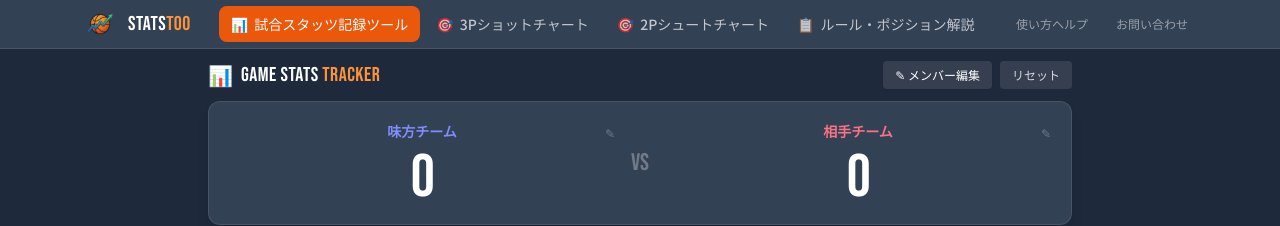
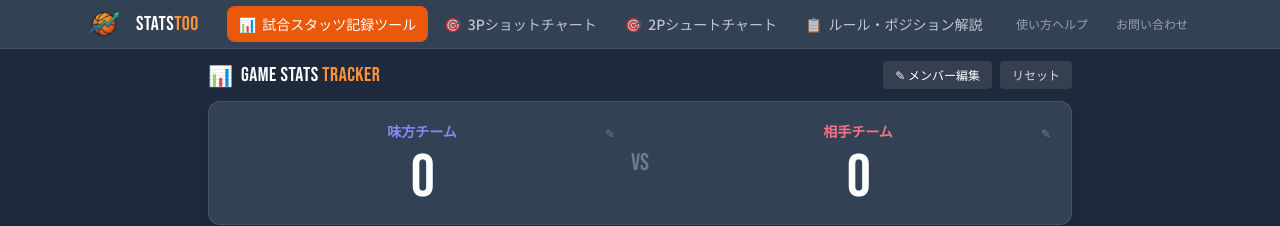
Before and after one commit to BSK-Ryo/statstoo, a Jekyll site: the page built from index.html, in a window 1280 px wide. Shown: the top 226 px of the page. Built offline with Jekyll 4.4.1, drawn with Linux system fonts in a browser that asks for light colours; nearby versions of some CDN libraries.

Commit message:
ロゴサイズ微調整

```diff
--- a/_includes/header.html
+++ b/_includes/header.html
@@ -11,7 +11,7 @@
             <!-- Desktop Navigation -->
             <div class="hidden md:flex items-center gap-1 w-full">
                 <a href="/" class="flex items-center gap-2 text-decoration-none mr-6">
-                    <img src="image/favicon.png" alt="StatsToo" class="w-10 h-10 logo-bounce">
+                    <img src="image/favicon.png" alt="StatsToo" class="w-12 h-12 logo-bounce">
                     <span class="font-display text-xl tracking-wide text-white">Stats<span class="text-primary-light">Too</span></span>
                 </a>
 
```
